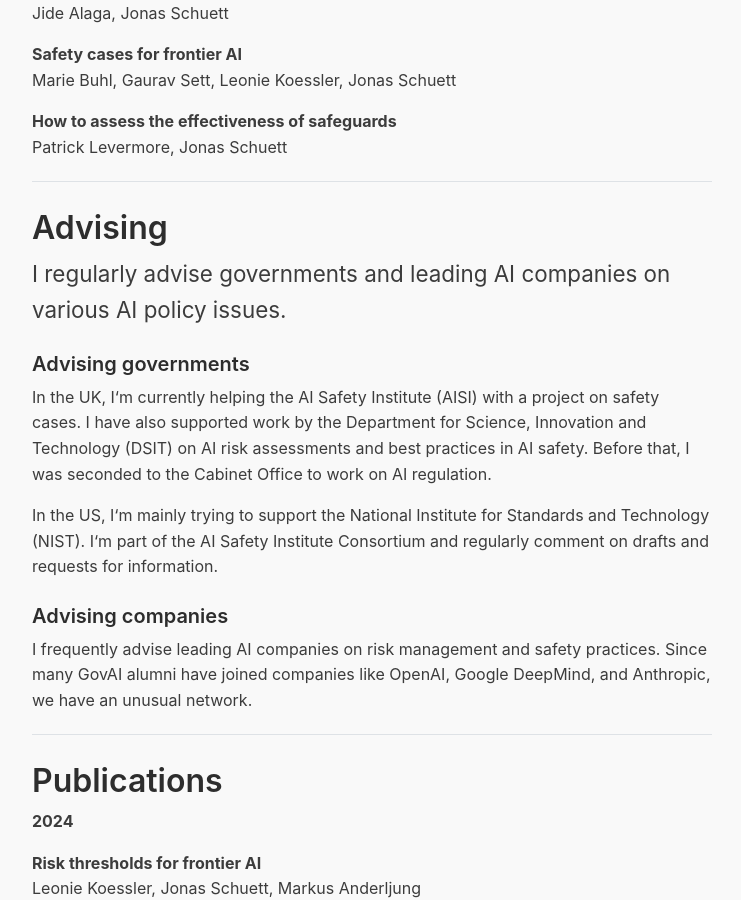
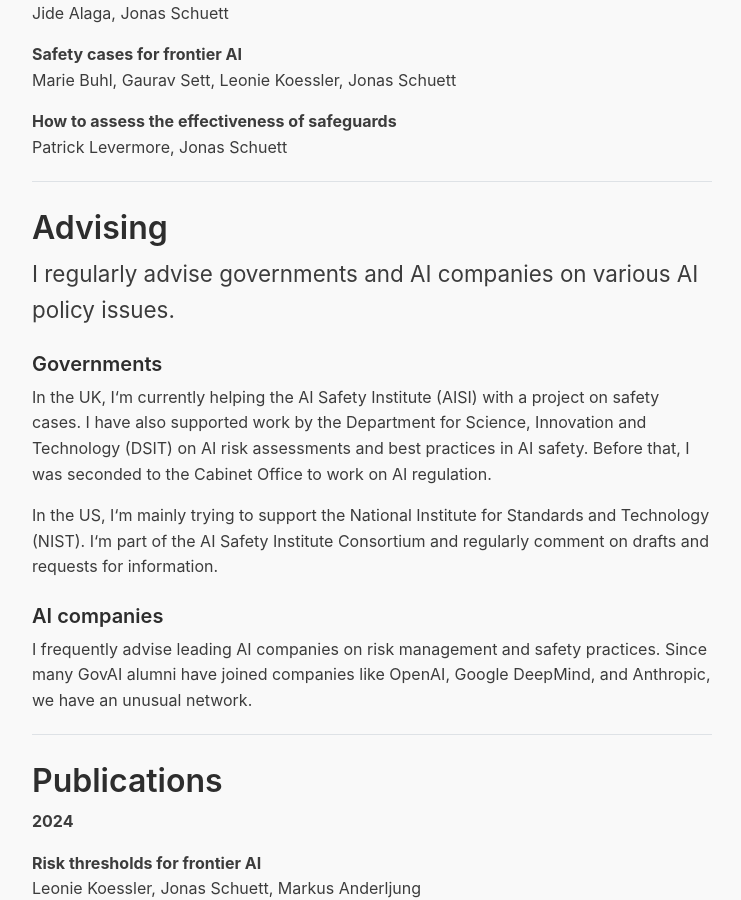
Before and after one commit to jonasschuett/jonasschuett.github.io, a Jekyll site: the page built from _posts/2020-04-04-introduction.md, in a window 1280 px wide and 900 px high, scrolled down 2057 px. Shown: the whole window, without its empty margins (268-1009 px from the left). Built offline with Jekyll 4.4.1, drawn with Linux system fonts in a browser that asks for light colours; nearby versions of some CDN libraries.

Commit message:
Update 2020-04-04-introduction.md

```diff
--- a/_posts/2020-04-04-introduction.md
+++ b/_posts/2020-04-04-introduction.md
@@ -56,15 +56,15 @@ Patrick Levermore, Jonas Schuett
 
 # Advising
 
-<p class="lead">I regularly advise governments and leading AI companies on various AI policy issues.</p>
+<p class="lead">I regularly advise governments and AI companies on various AI policy issues.</p>
 
-### Advising governments
+### Governments
 
 In the UK, I‘m currently helping the AI Safety Institute (AISI) with a project on safety cases. I have also supported work by the Department for Science, Innovation and Technology (DSIT) on AI risk assessments and best practices in AI safety. Before that, I was seconded to the Cabinet Office to work on AI regulation.
 
 In the US, I‘m mainly trying to support the National Institute for Standards and Technology (NIST). I‘m part of the AI Safety Institute Consortium and regularly comment on drafts and requests for information.
 
-### Advising companies
+### AI companies
 
 I frequently advise leading AI companies on risk management and safety practices. Since many GovAI alumni have joined companies like OpenAI, Google DeepMind, and Anthropic, we have an unusual network.
 
```
